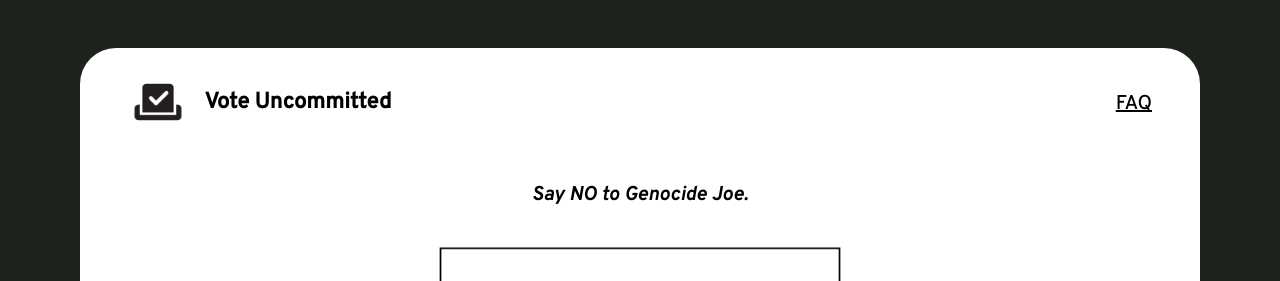
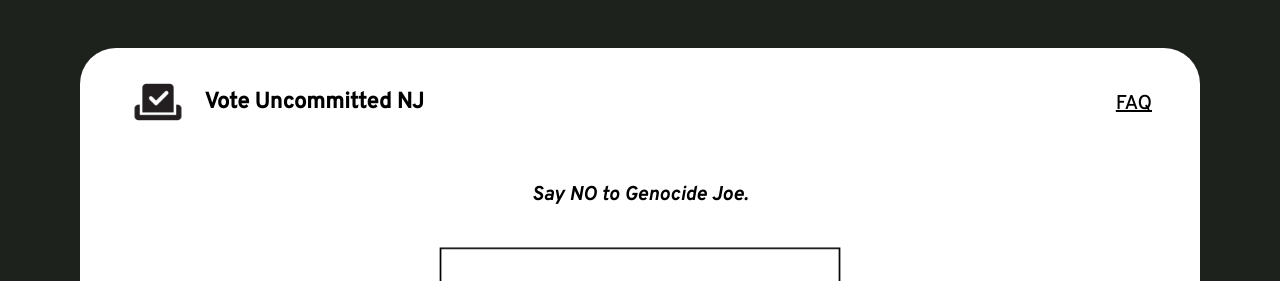
Before and after one commit to dsa-ntc/uncommittednj.org, a Jekyll site: the page built from index.html, in a window 1280 px wide and 900 px high. Shown: the top 281 px of the window. Built offline with Jekyll 4.4.1, drawn with Linux system fonts in a browser that asks for light colours.

Commit message:
include NJ in title

```diff
--- a/_config.yml
+++ b/_config.yml
@@ -1,7 +1,7 @@
 ---
 title: Vote Uncommitted New Jersey
 timezone: America/New_York
-description: New Jersey dems, write in Uncommitted in the June 4th Presidential Primary election.
+description: New Jersey dems, vote Uncommitted in the June 4th Presidential Primary election.
 url: uncommittednj.org
 logo: "/assets/vote-uncommitted.jpg"
 image:
--- a/_includes/header.html
+++ b/_includes/header.html
@@ -1,5 +1,6 @@
 <header role="banner" class='site-header'>
-  <span class="title"><a href="/"><img alt="Ballot with checkmark" src="/assets/uncommitted.png"> Vote Uncommitted</a></span>
+  <span class="title"><a href="/"><img alt="Ballot with checkmark"
+src="/assets/uncommitted.png"> Vote Uncommitted NJ</a></span>
 
   <ul role="navigation" class="nav">
     {% include nav-list-items.html %}
```
